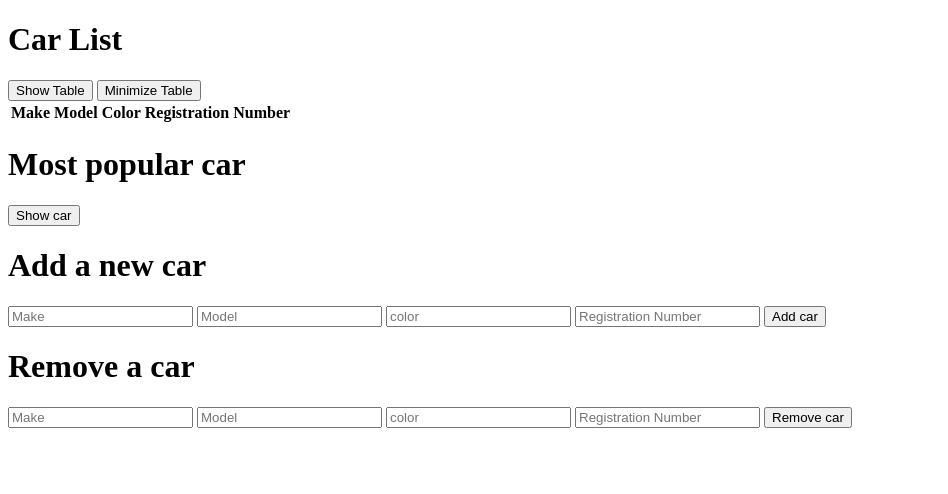
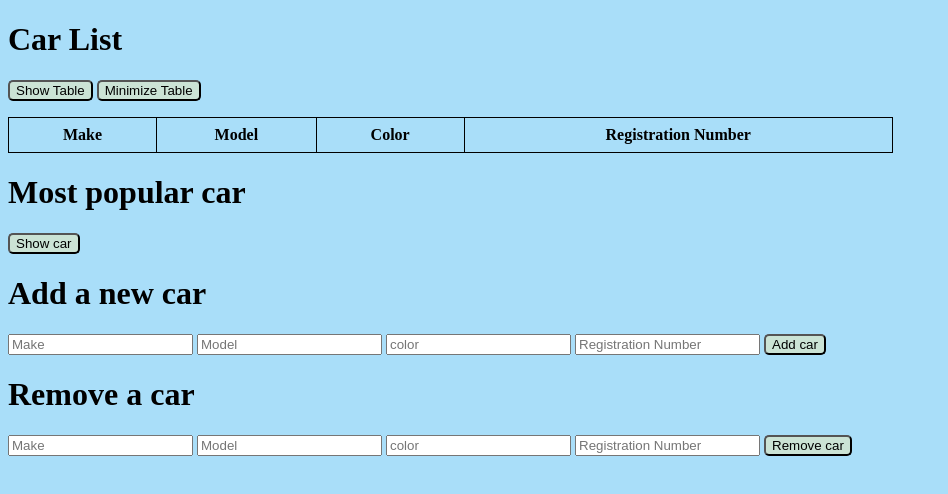
Before and after one commit to Billie-Matemba/CRUD_api, a website: page public/index.html in a window 1280 px wide. Both pictures are taken after a click on the button "Show Table". Shown: the whole page, without its empty margins (0-948 px from the left). Drawn offline with nearby package versions, Linux system fonts and the light colour scheme; no server answers.

Commit message:
third commit

```diff
--- a/public/index.html
+++ b/public/index.html
@@ -7,6 +7,7 @@
     <script src="//unpkg.com/alpinejs" defer></script>
     <script src="https://unpkg.com/axios@1.6.7/dist/axios.min.js"></script>
     <script src="alpine.js"></script>
+    <link rel="stylesheet" href="style.css">
     <title>CarsCRUD</title>
 </head>
 
@@ -39,13 +40,14 @@
         <h1>Most popular car</h1>
         <button @click="PopularCar">Show car</button>
         <span x-text="popular"></span>
-
+<div class="block">
         <h1>Add a new car</h1>
         <input type="text" placeholder="Make" x-model="newmake">
         <input type="text" placeholder="Model" x-model="newmodel">
         <input type="text" placeholder="color" x-model="newcolor">
         <input type="text" placeholder="Registration Number" x-model="newreg_number">
         <button @click="addCar">Add car</button>
+    </div>
 
         <h1>Remove a car</h1>
         <input type="text" placeholder="Make" x-model="removemake">
--- /dev/null
+++ b/public/style.css
@@ -0,0 +1,19 @@
+body {
+    background-color: #A9DEF9;
+}
+
+button {
+    background-color: #CBE3D5;
+    border-radius: 5px;
+}
+
+table {
+    border-collapse: collapse;
+    border: 1px  solid black;
+    width: 70%;
+    margin-top: 1em;
+}
+table th, table td {
+    border: 1px  solid black;
+    padding: 8px;
+}
```
